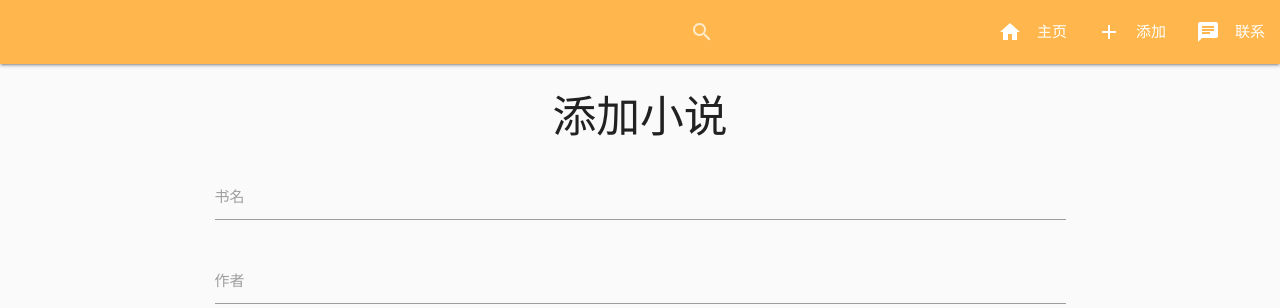
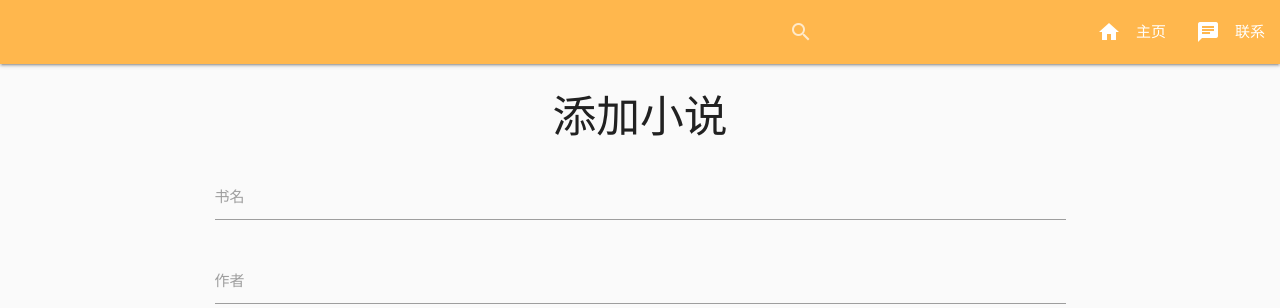
Before and after one commit to rrcgat/novel-info, a Flask app: page /add in a window 1280 px wide. Shown: the top 308 px of the page. Run offline with Flask 2, Linux system fonts and the light colour scheme; parts of the project's set-up code (start-up, migrations or seed data) failed here and were passed over; some libraries are stand-ins or nearby versions.

Commit message:
Remove add and edit functions

```diff
--- a/templates/base.html
+++ b/templates/base.html
@@ -34,11 +34,6 @@
             >
           </li>
           <li>
-            <a href="{{ url_for('add_novel') }}"
-              ><i class="material-icons left">add</i>添加</a
-            >
-          </li>
-          <li>
             <a href="{{ url_for('contact') }}"
               ><i class="material-icons left">chat</i>联系</a
             >
@@ -63,11 +58,6 @@
           <li>
             <a href="{{ url_for('index') }}"
               ><i class="material-icons left">home</i>主页</a
-            >
-          </li>
-          <li>
-            <a href="{{ url_for('add_novel') }}"
-              ><i class="material-icons left">add</i>添加</a
             >
           </li>
           <li>
```
